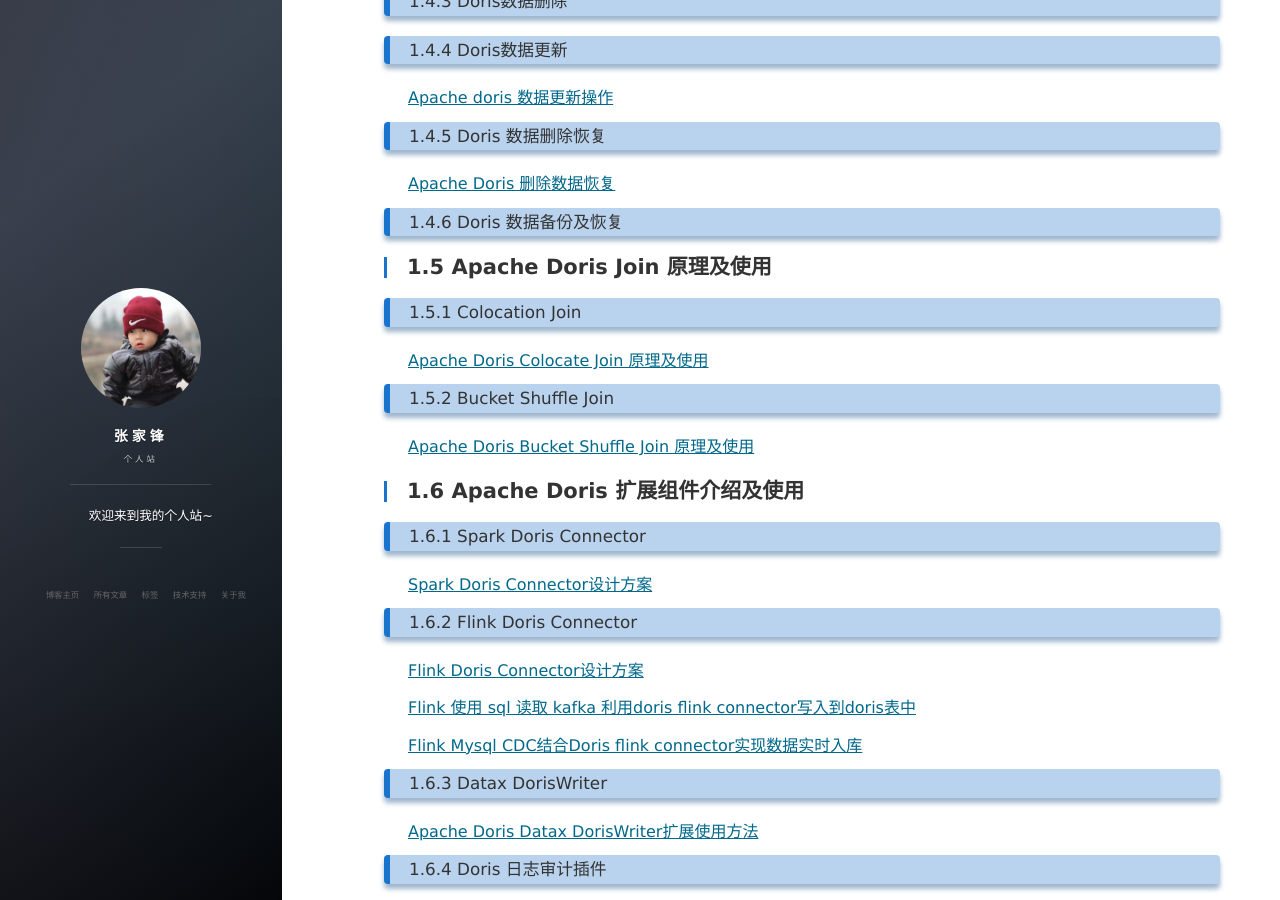
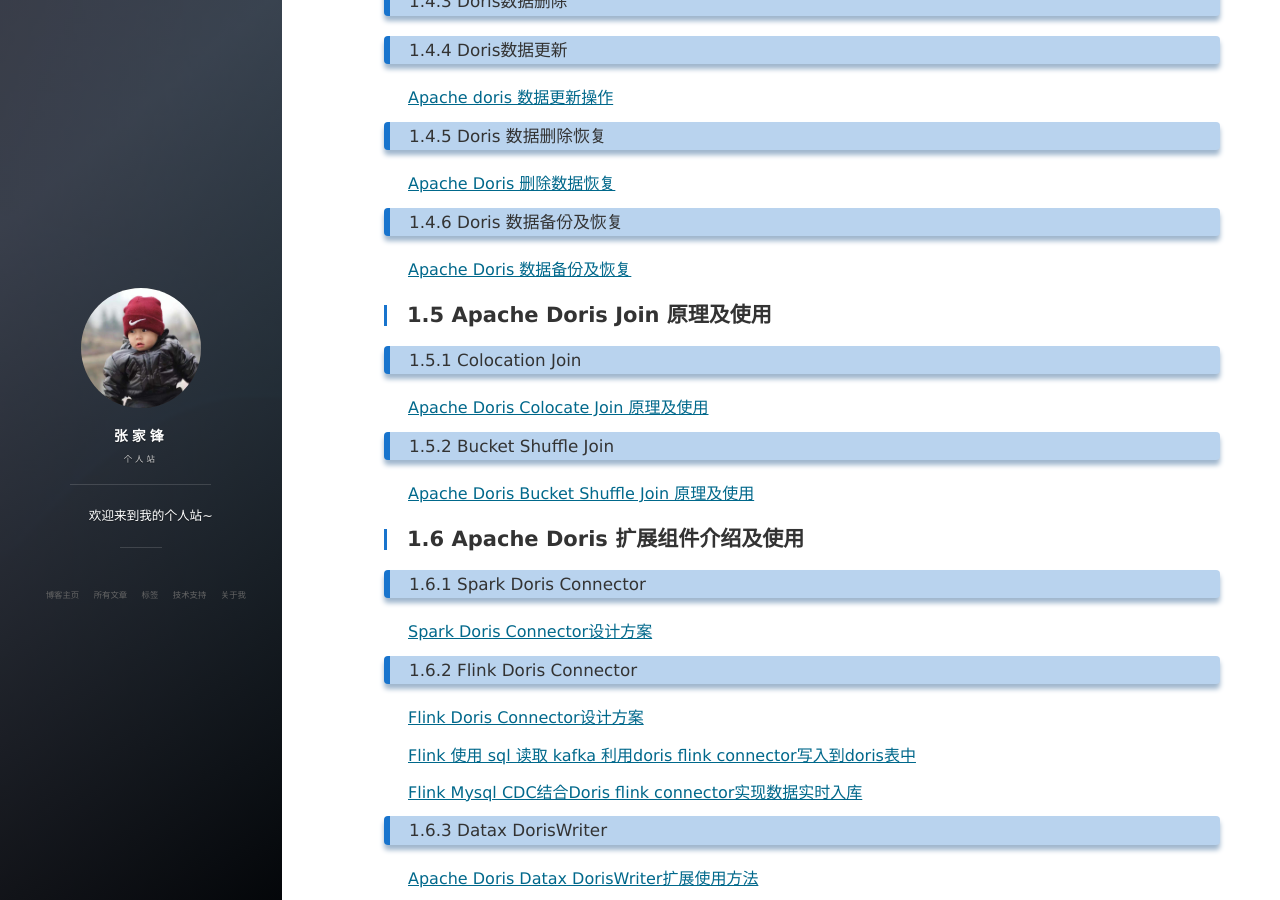
Before and after one commit to hf200012/hf200012.github.io, a Jekyll site: the page built from _posts/2021-11-03-Apache Doris 实战指南.md, in a window 1280 px wide and 900 px high, scrolled down 3221 px. Built offline with Jekyll 4.4.1, drawn with Linux system fonts in a browser that asks for light colours; nearby versions of some CDN libraries; comment, search, counter and statistics services are not loaded.

Commit message:
Update 2021-11-03-Apache Doris 实战指南.md

```diff
--- a/_posts/2021-11-03-Apache Doris 实战指南.md
+++ b/_posts/2021-11-03-Apache Doris 实战指南.md
@@ -95,7 +95,7 @@
 
 ### 1.4.6 Doris 数据备份及恢复
 
-
+[Apache Doris 数据备份及恢复 ](https://hf200012.github.io/2021/11/Apache-Doris数据备份及恢复/)
 
 ## 1.5 Apache Doris Join 原理及使用
 
```
